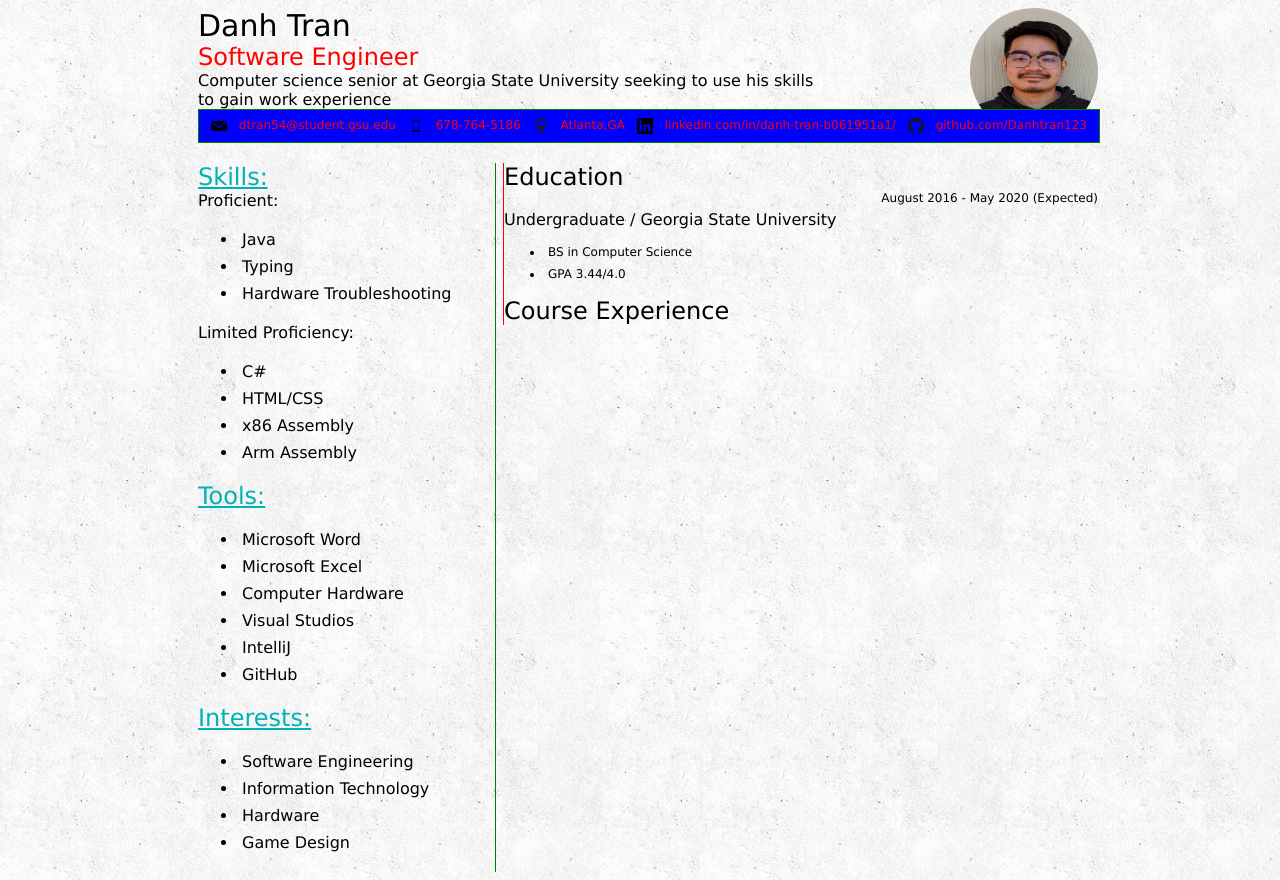
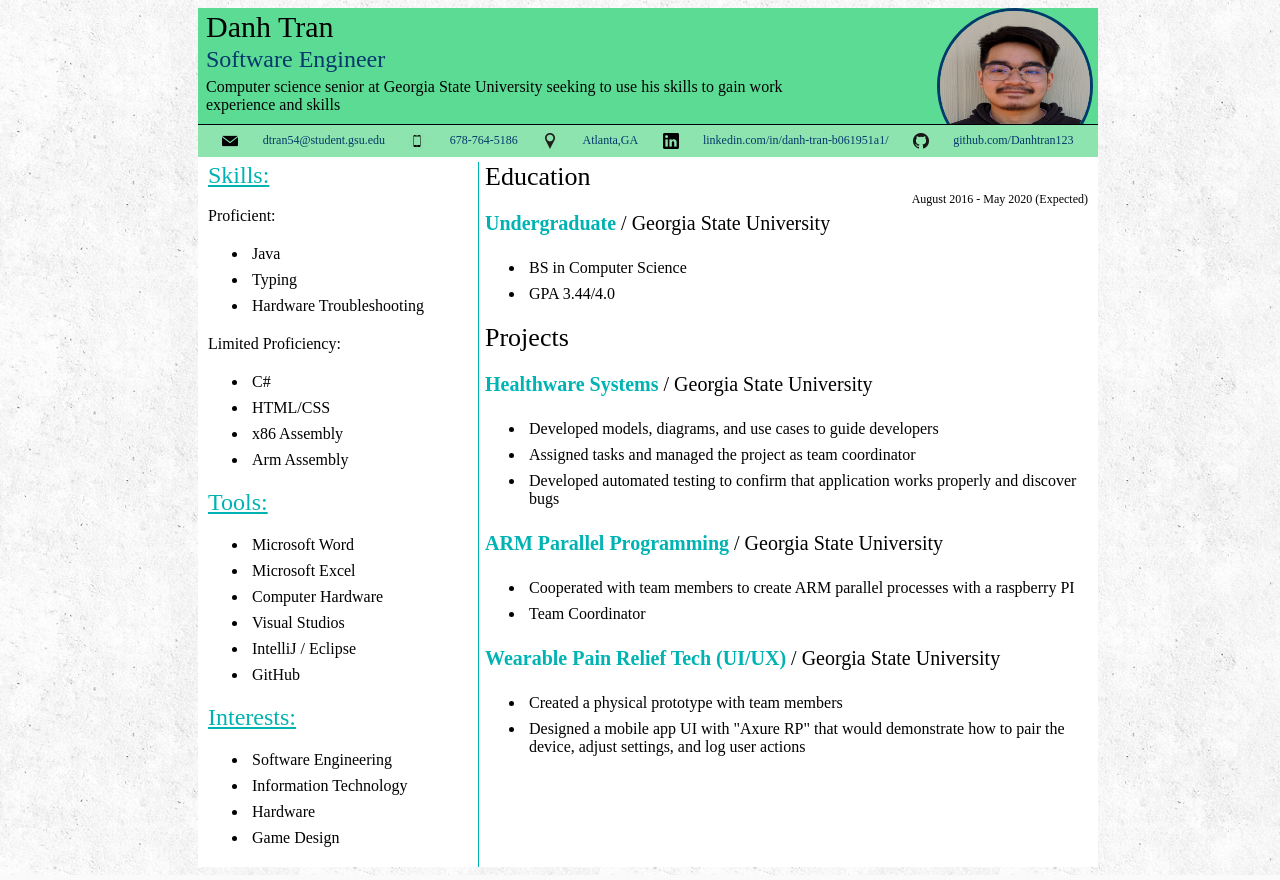
Before and after one commit to Danhtran123/Web_Programming, a PHP site: page /Resume.html in a window 1280 px wide. Run offline with PHP 8.4, Linux system fonts and the light colour scheme.

Commit message:
Add files via upload

```diff
--- a/Assignments/1/Resume.html
+++ b/Assignments/1/Resume.html
@@ -9,13 +9,11 @@
 	</head>
 	<body>
 		<div class="container">
-			<div class="top">
-				<span class="resumeheader1">Danh Tran</span>
-				<br />
-				<span class="resumeheader2">Software Engineer</span>
-				<br />
+			<div class="resumetop">
+				<div class="resumeheader1">Danh Tran</div>
+				<div class="resumeheader2">Software Engineer</div>
 				<div class="objective">
-				Computer science senior at Georgia State University seeking to use his skills to gain work experience
+				Computer science senior at Georgia State University seeking to use his skills to gain work experience and skills
 				</div>
 				<img class="danhtranimg2" src="DanhTran1.jpg">
 			</div>
@@ -26,34 +24,35 @@
 				<img class="contactimg" src="Linkedin.png"><span>linkedin.com/in/danh-tran-b061951a1/</span>
 				<img class="contactimg" src="GitHub.png"><span>github.com/Danhtran123</span>
 			</div>
-			<div class="frontcontainer">
+			<div class="rfrontcontainer">
 				<div class="resumeleft">
 					<span class="rsubheading1">Skills:</span>
 					<br />
+					<br />
 					Proficient:
-					<ul>
+					<ul class="sub">
 						<li>Java</li>
 						<li>Typing</li>
 						<li>Hardware Troubleshooting</li>
 					</ul>
 					Limited Proficiency:
-					<ul>
+					<ul class="sub">
 						<li>C#</li>
 						<li>HTML/CSS</li>
 						<li>x86 Assembly</li>
 						<li>Arm Assembly</li>
 					</ul>
 					<span class="rsubheading1">Tools:</span>
-					<ul>
+					<ul class="sub">
 						<li>Microsoft Word</li>
 						<li>Microsoft Excel</li>
 						<li>Computer Hardware</li>
 						<li>Visual Studios</li>
-						<li>IntelliJ</li>
+						<li>IntelliJ / Eclipse</li>
 						<li>GitHub</li>
 					</ul>
 					<span class="rsubheading1">Interests:</span>
-					<ul>
+					<ul class="sub">
 						<li>Software Engineering</li>
 						<li>Information Technology</li>
 						<li>Hardware</li>
@@ -64,13 +63,30 @@
 					<span class="rsubheading2">Education</span>
 					<br />
 					<span class="dateheading1">August 2016 - May 2020 (Expected)</span>
-					<br />
-					Undergraduate / Georgia State University
+					<p class="rsubheading4"><span class="rsubheading3">Undergraduate</span> / Georgia State University</p>
 					<ul class="sub">
 						<li>BS in Computer Science</li>
 						<li>GPA 3.44/4.0</li>
 					</ul>
-					<span class="rsubheading2">Course Experience</span>
+					<span class="rsubheading2">Projects</span>
+					<br />
+					<p class="rsubheading4"><span class="rsubheading3">Healthware Systems</span> / Georgia State University</p>
+					<ul class="sub">
+						<li>Developed models, diagrams, and use cases to guide developers</li>
+						<li>Assigned tasks and managed the project as team coordinator</li>
+						<li>Developed automated testing to confirm that application works properly and discover bugs</li>
+					</ul>
+					<p class="rsubheading4"><span class="rsubheading3">ARM Parallel Programming</span> / Georgia State University</p>
+					<ul class="sub">
+						<li>Cooperated with team members to create ARM parallel processes with a raspberry PI</li>
+						<li>Team Coordinator</li>
+					</ul>
+					<p class="rsubheading4"><span class="rsubheading3">Wearable Pain Relief Tech (UI/UX)</span> / Georgia State University</p>
+					<ul class="sub">
+						<li>Created a physical prototype with team members</li>
+						<li>Designed a mobile app UI with "Axure RP" that would demonstrate how to pair the device, adjust settings, and log user actions</li>
+					</ul>
+					<p><h1>
 				</div>
 			</div>
 		</div>
--- a/Assignments/1/index.html
+++ b/Assignments/1/index.html
@@ -32,7 +32,7 @@
 			</div>
 			<p><span class="subheading2">Name:</span> Danh Tran</p>
 			<p><span class="subheading2">Major:</span> Computer Science</p>
-			<p><span class="subheading2">Year:</span></p>
+			<p><span class="subheading2">Year:</span> 2020</p>
 			<p><span class="subheading2">Panther Id:</span> 002-27-5878</p>
 			<p><span class="subheading2">Email Address:</span> dtran54@student.gsu.edu</p>
 		</div>
@@ -90,7 +90,7 @@
 				</tr>
 				<tr class="tableback2">
 					<td>1</td>
-					<td><a href="codd.cs.gsu.edu/~dtran54/assignments/1/index.html">Server Link</a></td>
+					<td><a href="http://codd.cs.gsu.edu/~dtran54/Assignments/1/index.html">Server Link</a></td>
 					<td><a href="https://github.com/Danhtran123/Web_Programming/tree/master/Assignments/1">Github Link</a></td>
 				</tr>
 				<tr class="tableback1">
--- a/Assignments/1/style.css
+++ b/Assignments/1/style.css
@@ -1,6 +1,6 @@
 body{
 	background-image: url("background.png");
-	font-family: "Verdana";
+	font-family: "Georgial";
 }
 
 table, td, th{
@@ -147,35 +147,54 @@ ol.dot{
 .resumeheader2{
 	font-weight: 500;
 	font-size: 24px;
-	color: red;
+	padding-top: 2px;
+	padding-bottom: 5px;
+	color: #05386B;
+}
+
+.rfrontcontainer{
+	overflow: hidden;
+	background-color: white;
+	padding-top: 5px;
 }
 
 .resumeleft{
 	height: auto;
 	float: left;
-	width: 33%;
-	border-right: 1px solid green;
+	width: 30%;
+	border-right: 1px solid;
+	border-right-color: #00b3b3;
+	margin-left: 10px;
 }
 
 .resumeright{
 	height: auto;
 	float: right;
-	width: 66%;
-	border-left: 1px solid red;
+	width: 67%;
+	margin-right: 10px;
+}
+
+.resumetop{
+	overflow: hidden;
+	position: relative;
+	background: #5CDB95;
+	padding-bottom: 10px;
+	padding-left: 8px;
+	padding-top: 2px;
 }
 
 .contact{
 	width: 100%;
-	border: 1px solid green;
 	height: 32px;
-	background-color: blue;
+	background-color: #8EE4AF;
 	display: flex;
 	justify-content: space-evenly;
-	margin-bottom: 20px;
+	border-top-color: black;
+	border-top: 1px solid;
 }
 
 .contact span{
-	color: red;
+	color: #05386B;
 	font-size: 12px;
 	padding-top: 8px;
 }
@@ -194,8 +213,17 @@ ol.dot{
 }
 
 .rsubheading2{
-	font-size: 24px;
+	font-size: 26px;
 	font-weight: 500;
+}
+
+.rsubheading3{
+	color: #00b3b3;
+	font-weight: 600;
+}
+
+.rsubheading4{
+	font-size: 20px;
 }
 
 .dateheading1{
@@ -206,16 +234,19 @@ ol.dot{
 .danhtranimg2{
 	position: absolute;
 	top: 0;
-	right: 0;
-	height: 128px;
-	width: 128px;
+	right: 5px;
+	height: 150px;
+	width: 150px;
 	border-radius: 50%;
+	border: 3px solid;
+	border-color: #05386B;
 }
 
 ul.sub{
-	font-size: 12px;
+	font-size: 16px;
 }
 
 .objective{
+	padding-top: 5px 0;
 	max-width: 70%;
 }
```
